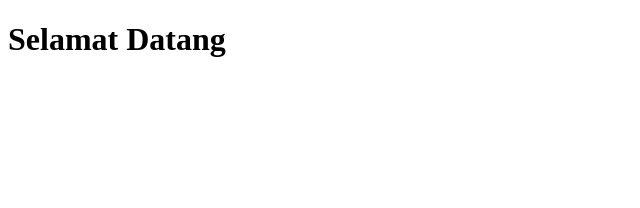
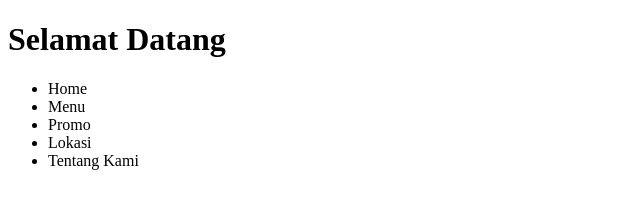
Before and after one commit to Dieva06/Latihan, a plain HTML site: page index.html in a window 1280 px wide. Shown: the whole page, without its empty margins (0-640 px from the left). Drawn offline with Linux system fonts and the light colour scheme.

Commit message:
membuat navbar

```diff
--- a/index.html
+++ b/index.html
@@ -8,5 +8,14 @@
 </head>
 <body>
     <h1>Selamat Datang</h1>
+    <div class="navbar">
+        <ul>
+            <li>Home</li>
+            <li>Menu</li>
+            <li>Promo</li>
+            <li>Lokasi</li>
+            <li>Tentang Kami</li>
+        </ul>
+    </div>
 </body>
 </html>
```
